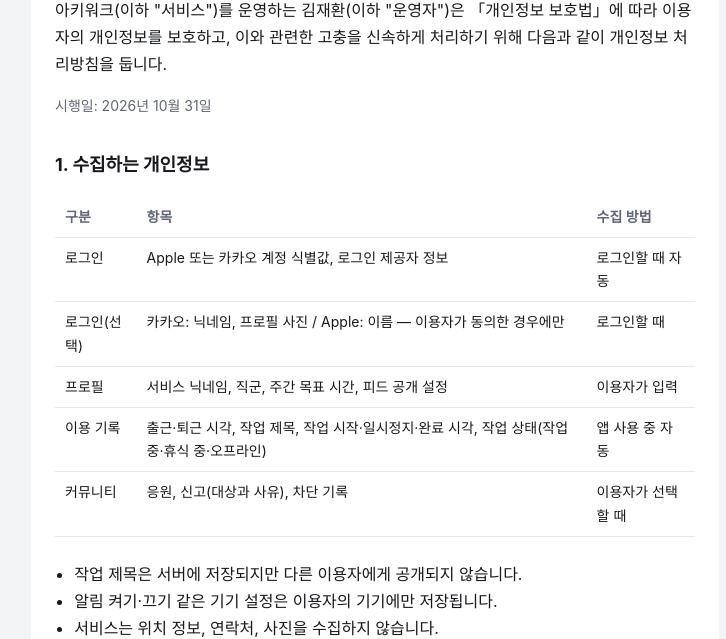
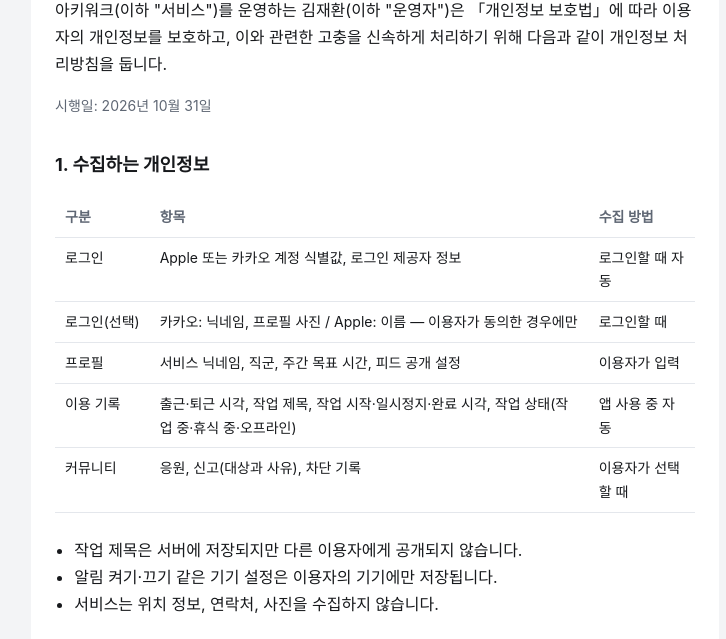
Before and after one commit to jxxh204/akiiwork-legal, a plain HTML site: page privacy.html in a window 1280 px wide. Shown: the part 162-801 px from the top of the page, without its empty margins (265-991 px from the left). Drawn offline with Linux system fonts and the light colour scheme.

Commit message:
표 첫 열 줄바꿈 막기

```diff
--- a/privacy.html
+++ b/privacy.html
@@ -21,6 +21,7 @@ ul { padding-left: 1.2em; }
 table { border-collapse: collapse; width: 100%; font-size: 14px; margin: 8px 0; }
 th, td { border-bottom: 1px solid var(--line); padding: 8px 10px; text-align: left; vertical-align: top; }
 th { color: var(--muted); font-weight: 600; }
+th:first-child, td:first-child { white-space: nowrap; }
 nav { display: flex; gap: 16px; font-size: 14px; margin-bottom: 16px; }
 footer { color: var(--muted); font-size: 13px; margin-top: 24px; text-align: center; }
 </style>
```
Also changed, not shown: index.html (+1 -0 lines), terms.html (+1 -0 lines).
